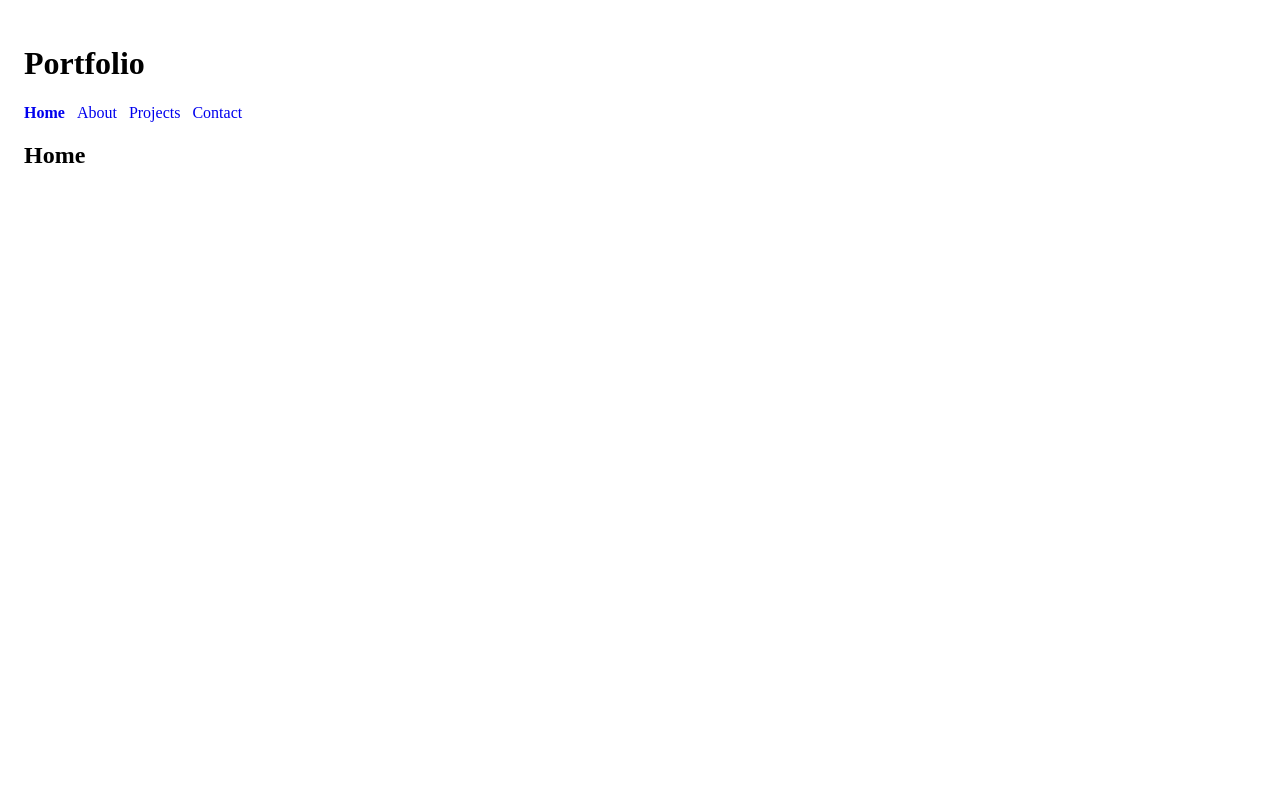
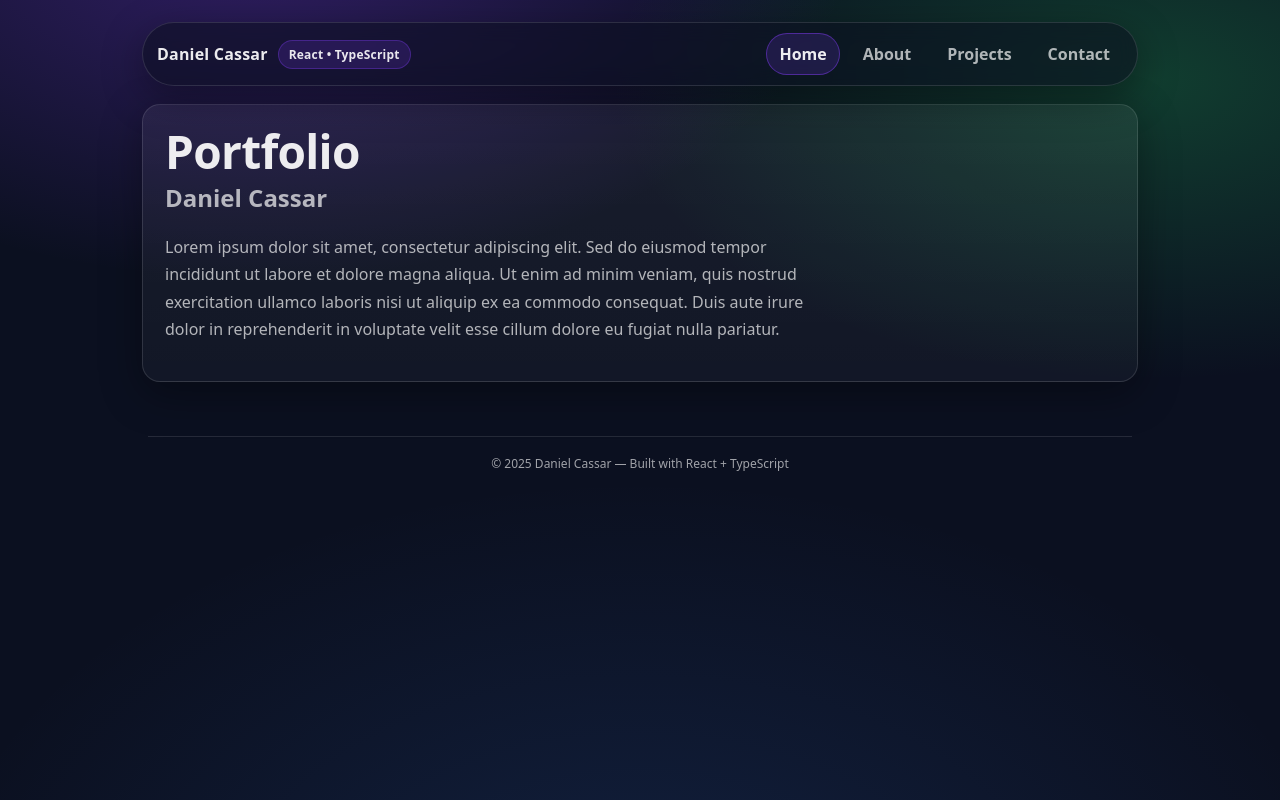
Before and after one commit to DanielCassar07/AWDPortfolio, a React (Vite) app: page / in a window 1280 px wide. Built offline with nearby package versions, Linux system fonts and the light colour scheme.

Commit message:
Mostly design bugs and css added

```diff
--- a/src/components/Layout.tsx
+++ b/src/components/Layout.tsx
@@ -3,10 +3,15 @@ import Navbar from "./Navbar";
 
 export default function Layout() {
   return (
-    <div style={{ padding: 16 }}>
-      <h1>Portfolio</h1>
+    <div className="container">
       <Navbar />
-      <Outlet />
+      <main>
+        <Outlet />
+        <div className="footer">
+          <div className="hr" />
+          © {new Date().getFullYear()} Daniel Cassar — Built with React + TypeScript
+        </div>
+      </main>
     </div>
   );
 }
--- a/src/components/Navbar.tsx
+++ b/src/components/Navbar.tsx
@@ -1,18 +1,29 @@
 import { NavLink } from "react-router-dom";
-
-const linkStyle = ({ isActive }: { isActive: boolean }) => ({
-  marginRight: 12,
-  textDecoration: "none",
-  fontWeight: isActive ? 700 : 400,
-});
 
 export default function Navbar() {
   return (
-    <nav aria-label="Main navigation" style={{ marginBottom: 16 }}>
-      <NavLink to="/" end style={linkStyle}>Home</NavLink>
-      <NavLink to="/about" style={linkStyle}>About</NavLink>
-      <NavLink to="/projects" style={linkStyle}>Projects</NavLink>
-      <NavLink to="/contact" style={linkStyle}>Contact</NavLink>
-    </nav>
+    <div className="topbar">
+      <div className="nav">
+        <div className="brand">
+          <span>Daniel Cassar</span>
+          <span className="pill">React • TypeScript</span>
+        </div>
+
+        <div className="links">
+          <NavLink to="/" end className={({ isActive }) => `navlink ${isActive ? "active" : ""}`}>
+            Home
+          </NavLink>
+          <NavLink to="/about" className={({ isActive }) => `navlink ${isActive ? "active" : ""}`}>
+            About
+          </NavLink>
+          <NavLink to="/projects" className={({ isActive }) => `navlink ${isActive ? "active" : ""}`}>
+            Projects
+          </NavLink>
+          <NavLink to="/contact" className={({ isActive }) => `navlink ${isActive ? "active" : ""}`}>
+            Contact
+          </NavLink>
+        </div>
+      </div>
+    </div>
   );
 }
--- a/src/data/projects.json
+++ b/src/data/projects.json
@@ -1,7 +1,7 @@
 [
   {
     "id": "budget-app",
-    "title": "Budgeting App",
+    "title": "Budgeting Buddy",
     "description": "Budgeting app built with React, TypeScript, and Redux Toolkit.",
     "tags": ["React", "Redux", "TypeScript"],
     "liveUrl": "https://budget-ct1ax11rb-daniels-projects-2b93c5dc.vercel.app/",
--- a/src/pages/Home.tsx
+++ b/src/pages/Home.tsx
@@ -1,3 +1,27 @@
 export default function Home() {
-  return <h2>Home</h2>;
+  return (
+    <section className="card section">
+      <h1 className="h1">Portfolio</h1>
+
+      <h2 className="muted" style={{ marginTop: 6 }}>
+        Daniel Cassar
+      </h2>
+
+      <p
+        className="muted"
+        style={{
+          marginTop: 18,
+          maxWidth: 640,
+          lineHeight: 1.7,
+          fontSize: 16,
+        }}
+      >
+        Lorem ipsum dolor sit amet, consectetur adipiscing elit. Sed do eiusmod
+        tempor incididunt ut labore et dolore magna aliqua. Ut enim ad minim
+        veniam, quis nostrud exercitation ullamco laboris nisi ut aliquip ex ea
+        commodo consequat. Duis aute irure dolor in reprehenderit in voluptate
+        velit esse cillum dolore eu fugiat nulla pariatur.
+      </p>
+    </section>
+  );
 }
--- a/src/pages/Projects.tsx
+++ b/src/pages/Projects.tsx
@@ -1,5 +1,4 @@
 import { useMemo, useState } from "react";
-import { Link } from "react-router-dom";
 import { useAppDispatch, useAppSelector } from "../app/hooks";
 import { setSortMode } from "../features/projects/projectsSlice";
 import type { Project } from "../features/projects/types";
@@ -20,41 +19,39 @@ export default function Projects() {
       : items;
 
     const sorted = [...base];
-    if (sort === "az") {
-      sorted.sort((a, b) => a.title.localeCompare(b.title));
-    } else {
-      // newest
-      sorted.sort((a, b) => (b.year ?? 0) - (a.year ?? 0));
-    }
+    if (sort === "az") sorted.sort((a, b) => a.title.localeCompare(b.title));
+    else sorted.sort((a, b) => (b.year ?? 0) - (a.year ?? 0));
 
     return sorted;
   }, [items, query, sort]);
 
   return (
-    <section>
-      <h2>Projects</h2>
+    <section className="card section">
+      <div style={{ display: "flex", justifyContent: "space-between", gap: 12, flexWrap: "wrap" }}>
+        <div>
+          <h2 className="h2" style={{ marginBottom: 6 }}>Projects</h2>
+          <p className="muted" style={{ marginTop: 0 }}>
+            A selection of my work. Click a project to view details.
+          </p>
+        </div>
+      </div>
 
       {/* Controls */}
-      <div
-        style={{
-          display: "flex",
-          gap: 12,
-          flexWrap: "wrap",
-          marginBottom: 16,
-        }}
-      >
-        <label>
-          Search:{" "}
+      <div style={{ display: "flex", gap: 12, flexWrap: "wrap", marginTop: 12 }}>
+        <div style={{ minWidth: 240, flex: "1 1 240px" }}>
+          <label className="muted" style={{ fontSize: 12 }}>Search</label>
           <input
+            className="input"
             value={query}
             onChange={(e) => setQuery(e.target.value)}
             placeholder="Search title or tags..."
           />
-        </label>
+        </div>
 
-        <label>
-          Sort:{" "}
+        <div style={{ width: 180 }}>
+          <label className="muted" style={{ fontSize: 12 }}>Sort</label>
           <select
+            className="select"
             value={sort}
             onChange={(e) =>
               dispatch(setSortMode(e.target.value as "newest" | "az"))
@@ -63,43 +60,43 @@ export default function Projects() {
             <option value="newest">Newest</option>
             <option value="az">A → Z</option>
           </select>
-        </label>
+        </div>
       </div>
 
-      {/* List */}
+      <div style={{ marginTop: 16 }}>
         {filtered.length === 0 ? (
-        <p>No projects found. Check your src/data/projects.json.</p>
+          <p className="muted">No projects found. Check your src/data/projects.json.</p>
         ) : (
-        <ul style={{ paddingLeft: 18 }}>
+          <div className="projectsGrid">
             {filtered.map((p: Project) => (
-            <li key={p.id} style={{ marginBottom: 14 }}>
-              <strong>{p.title}</strong>
-              <div>{p.description}</div>
-
-              <div style={{ fontSize: 12, opacity: 0.8 }}>
-                {p.tags.join(" • ")}
-                {p.year ? ` • ${p.year}` : ""}
+              <article key={p.id} className="card section" style={{ padding: 18 }}>
+                <div style={{ display: "flex", justifyContent: "space-between", gap: 12 }}>
+                  <h3 style={{ margin: 0 }}>{p.title}</h3>
+                  {p.year ? <span className="muted">{p.year}</span> : null}
                 </div>
 
-              <div style={{ marginTop: 6 }}>
-                <Link to={`/projects/${p.id}`}>Details</Link>
-                {" · "}
-                <a href={p.liveUrl} target="_blank" rel="noreferrer">
-                  Live
-                </a>
+                <p className="muted" style={{ lineHeight: 1.6 }}>
+                  {p.description}
+                </p>
+
+                <div className="badges">
+                  {p.tags.map((t) => (
+                    <span key={t} className="badge">{t}</span>
+                  ))}
+                </div>
+
+                <div style={{ display: "flex", gap: 10, flexWrap: "wrap", marginTop: 14 }}>
+                  <a className="btn primary" href={`/projects/${p.id}`}>Details</a>
+                  <a className="btn" href={p.liveUrl} target="_blank" rel="noreferrer">Live</a>
                   {p.repoUrl ? (
-                  <>
-                    {" · "}
-                    <a href={p.repoUrl} target="_blank" rel="noreferrer">
-                      Repo
-                    </a>
-                  </>
+                    <a className="btn" href={p.repoUrl} target="_blank" rel="noreferrer">Repo</a>
                   ) : null}
                 </div>
-            </li>
+              </article>
             ))}
-        </ul>
+          </div>
         )}
+      </div>
     </section>
   );
 }
--- a/src/styles/globals.css
+++ b/src/styles/globals.css
@@ -0,0 +1,200 @@
+:root {
+  --bg: #0b1020;
+  --panel: rgba(255,255,255,0.06);
+  --panel-2: rgba(255,255,255,0.09);
+  --border: rgba(255,255,255,0.12);
+  --text: rgba(255,255,255,0.92);
+  --muted: rgba(255,255,255,0.68);
+  --brand: #7c3aed; /* purple */
+  --brand-2: #22c55e; /* green accent */
+  --shadow: 0 12px 40px rgba(0,0,0,0.35);
+  --radius: 18px;
+  --max: 1040px;
+}
+
+* { box-sizing: border-box; }
+html, body { height: 100%; }
+body {
+  margin: 0;
+  font-family: ui-sans-serif, system-ui, -apple-system, Segoe UI, Roboto, Arial;
+  background:
+    radial-gradient(1000px 600px at 20% -10%, rgba(124,58,237,0.35), transparent 60%),
+    radial-gradient(900px 500px at 90% 10%, rgba(34,197,94,0.25), transparent 60%),
+    radial-gradient(1200px 800px at 50% 120%, rgba(59,130,246,0.15), transparent 60%),
+    var(--bg);
+  color: var(--text);
+}
+
+a { color: inherit; text-decoration: none; }
+a:hover { opacity: 0.92; }
+
+.container {
+  max-width: var(--max);
+  margin: 0 auto;
+  padding: 22px;
+}
+
+.topbar {
+  position: sticky;
+  top: 14px;
+  z-index: 20;
+  backdrop-filter: blur(10px);
+  background: rgba(11,16,32,0.55);
+  border: 1px solid var(--border);
+  border-radius: 999px;
+  padding: 10px 14px;
+  box-shadow: var(--shadow);
+}
+
+.nav {
+  display: flex;
+  align-items: center;
+  justify-content: space-between;
+  gap: 12px;
+}
+
+.brand {
+  display: flex;
+  align-items: center;
+  gap: 10px;
+  font-weight: 800;
+  letter-spacing: 0.2px;
+}
+
+.pill {
+  font-size: 12px;
+  padding: 5px 10px;
+  border-radius: 999px;
+  background: rgba(124,58,237,0.18);
+  border: 1px solid rgba(124,58,237,0.35);
+  color: rgba(255,255,255,0.9);
+}
+
+.links {
+  display: flex;
+  gap: 10px;
+  flex-wrap: wrap;
+  justify-content: center;
+}
+
+.navlink {
+  padding: 9px 12px;
+  border-radius: 999px;
+  border: 1px solid transparent;
+  color: var(--muted);
+  font-weight: 600;
+}
+.navlink:hover {
+  color: var(--text);
+  border-color: var(--border);
+  background: rgba(255,255,255,0.05);
+}
+.navlink.active {
+  color: var(--text);
+  border-color: rgba(124,58,237,0.5);
+  background: rgba(124,58,237,0.18);
+}
+
+main { padding-top: 18px; }
+
+.card {
+  background: linear-gradient(180deg, var(--panel), rgba(255,255,255,0.03));
+  border: 1px solid var(--border);
+  border-radius: var(--radius);
+  box-shadow: var(--shadow);
+}
+
+.section {
+  padding: 22px;
+}
+
+.h1 {
+  font-size: clamp(32px, 4vw, 46px);
+  line-height: 1.05;
+  margin: 0;
+  letter-spacing: -0.7px;
+}
+
+.h2 {
+  font-size: 22px;
+  margin: 0 0 12px 0;
+}
+
+.muted { color: var(--muted); }
+
+.btn {
+  display: inline-flex;
+  align-items: center;
+  justify-content: center;
+  gap: 8px;
+  padding: 11px 14px;
+  border-radius: 12px;
+  border: 1px solid var(--border);
+  background: rgba(255,255,255,0.05);
+  color: var(--text);
+  font-weight: 700;
+  cursor: pointer;
+}
+.btn:hover { background: rgba(255,255,255,0.08); }
+
+.btn.primary {
+  background: linear-gradient(135deg, rgba(124,58,237,0.95), rgba(59,130,246,0.75));
+  border-color: rgba(124,58,237,0.55);
+}
+.btn.primary:hover { filter: brightness(1.05); }
+
+.grid {
+  display: grid;
+  grid-template-columns: repeat(12, 1fr);
+  gap: 14px;
+}
+.col-7 { grid-column: span 7; }
+.col-5 { grid-column: span 5; }
+
+@media (max-width: 860px) {
+  .col-7, .col-5 { grid-column: span 12; }
+  .topbar { position: static; border-radius: var(--radius); }
+}
+
+.badges { display: flex; flex-wrap: wrap; gap: 8px; margin-top: 12px; }
+.badge {
+  font-size: 12px;
+  padding: 6px 10px;
+  border-radius: 999px;
+  border: 1px solid var(--border);
+  background: rgba(255,255,255,0.05);
+  color: rgba(255,255,255,0.86);
+}
+
+.projectsGrid {
+  display: grid;
+  gap: 14px;
+  grid-template-columns: repeat(2, minmax(0, 1fr));
+}
+@media (max-width: 860px) {
+  .projectsGrid { grid-template-columns: 1fr; }
+}
+
+.input, .textarea, .select {
+  width: 100%;
+  padding: 11px 12px;
+  border-radius: 12px;
+  border: 1px solid var(--border);
+  background: rgba(255,255,255,0.04);
+  color: var(--text);
+  outline: none;
+}
+.input:focus, .textarea:focus, .select:focus {
+  border-color: rgba(124,58,237,0.6);
+  box-shadow: 0 0 0 4px rgba(124,58,237,0.12);
+}
+.field { display: grid; gap: 6px; margin-bottom: 12px; }
+.footer {
+  margin-top: 18px;
+  padding: 18px 6px;
+  color: var(--muted);
+  font-size: 12px;
+  text-align: center;
+  opacity: 0.9;
+}
+.hr { border: none; border-top: 1px solid var(--border); margin: 18px 0; }
```
Lines whose indentation alone changed are shown as unchanged.
